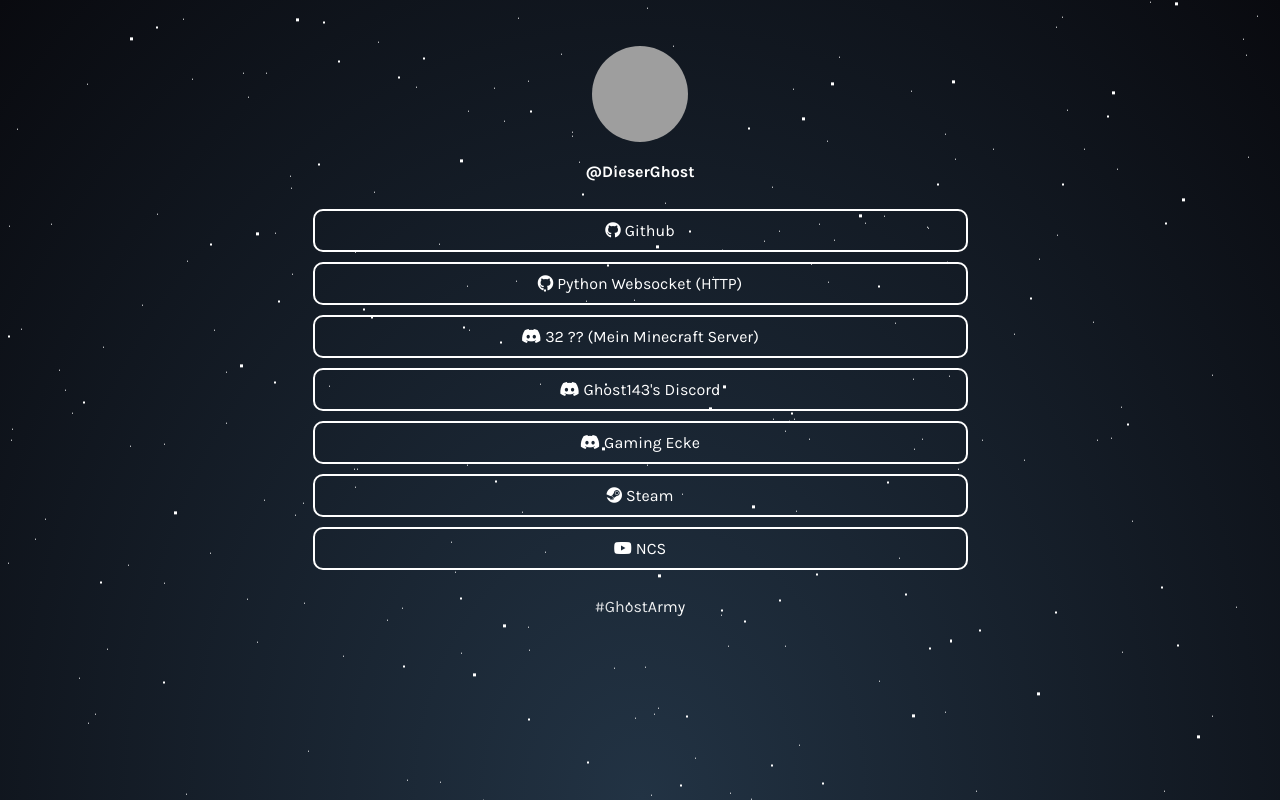
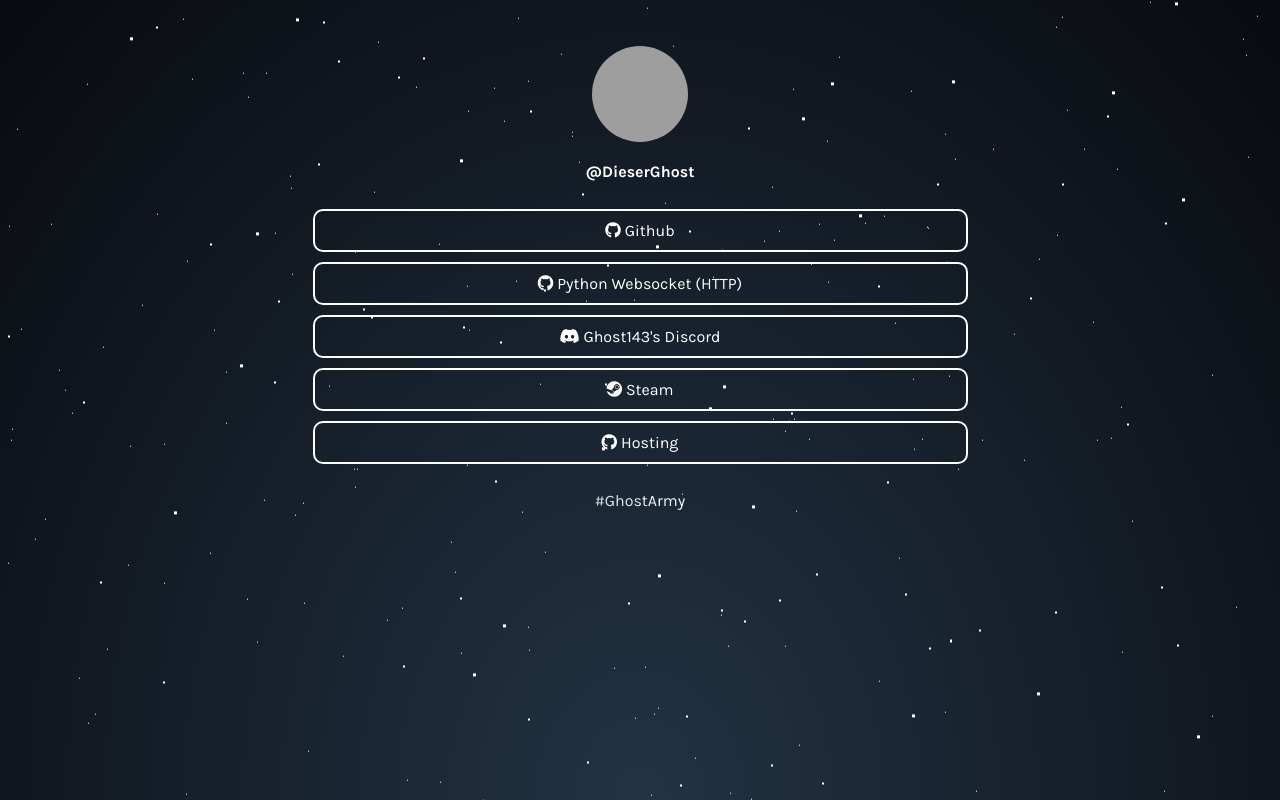
Before and after one commit to DieserGhost/webserver, a plain HTML site: page index.html in a window 1280 px wide. Drawn offline with Linux system fonts and the light colour scheme; grey boxes are pictures that could not be loaded.

Commit message:
Update index.html

```diff
--- a/index.html
+++ b/index.html
@@ -52,20 +52,14 @@
         <a class="link" href="https://github.com/DieserGhost/py-websocket" target="_blank">
             <i class="fab fa-github">&nbsp;</i>Python Websocket (HTTP)
         </a>
-        <a class="link" href="http://ghost143.de/bit" target="_blank">
-            <i class="fab fa-discord">&nbsp;</i>32 ?? (Mein Minecraft Server)
-        </a>
         <a class="link" href="http://ghost143.de/discord" target="_blank">
             <i class="fab fa-discord">&nbsp;</i>Ghost143's Discord
-        </a>
-        <a class="link" href="http://ghost143.de/ge" target="_blank">
-            <i class="fab fa-discord">&nbsp;</i>Gaming Ecke
         </a>
         <a class="link" href="https://steamcommunity.com/id/GHOST143" target="_blank">
             <i class="fab fa-steam">&nbsp;</i>Steam
         </a>
-        <a class="link" href="https://www.youtube.com/@nocopyrightsounds" target="_blank">
-            <i class="fab fa-youtube">&nbsp;</i>NCS
+        <a class="link" href="https://docs.github.com/de/pages/quickstart" target="_blank">
+            <i class="fab fa-github">&nbsp;</i>Hosting
         </a>
     </div>
 
```
